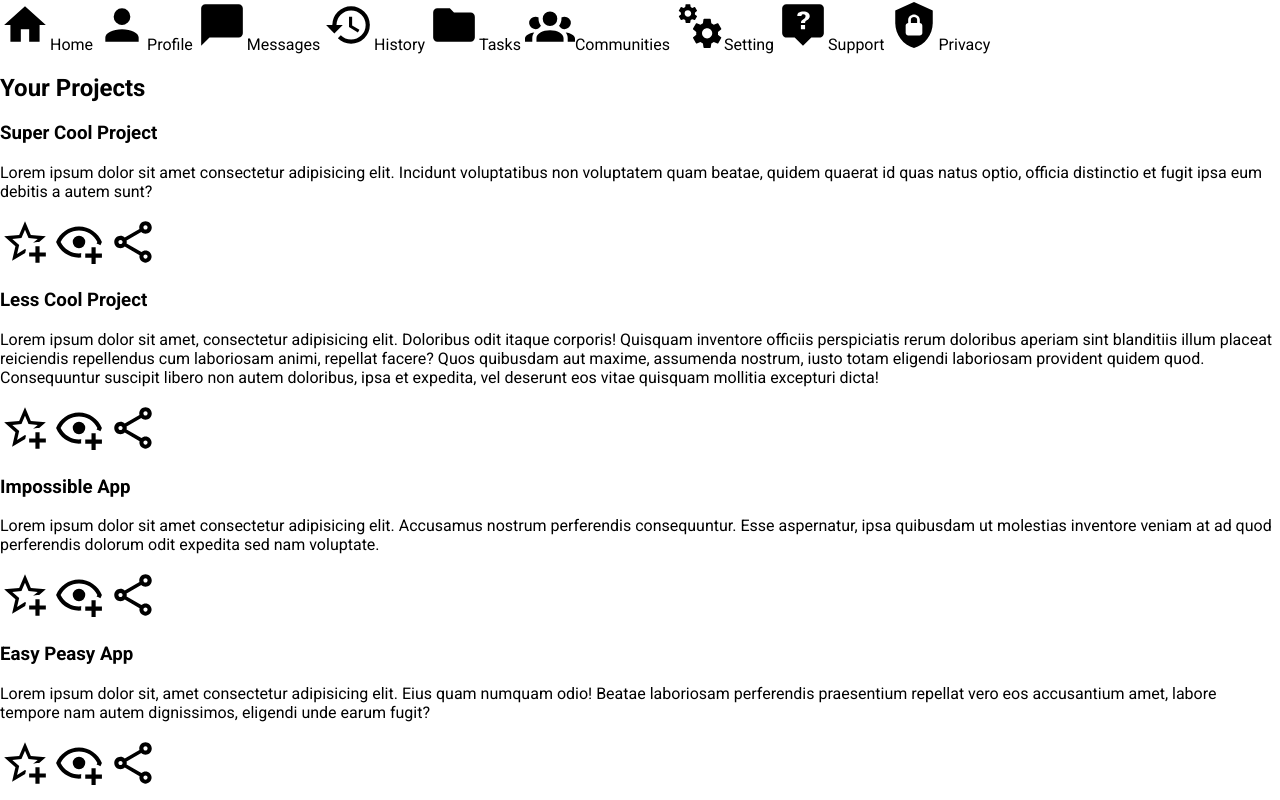
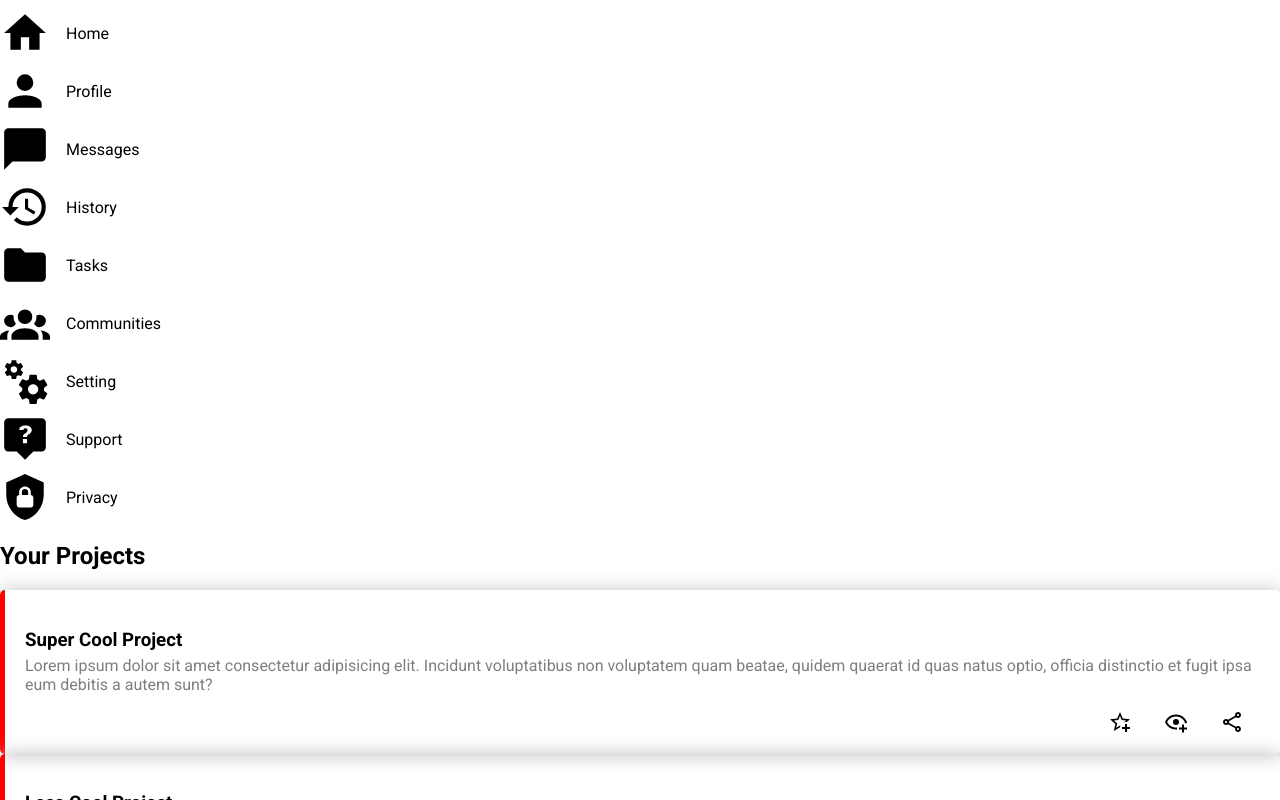
Before and after one commit to rzho17/Admin-Dashboard, a plain HTML site: page index.html in a window 1280 px wide. Shown: the part 231-1031 px from the top of the page. Drawn offline with Linux system fonts and the light colour scheme.

Commit message:
Change side bar html to better align with grid layout

```diff
--- a/index.html
+++ b/index.html
@@ -51,21 +51,38 @@
 
         <nav class="sidebar">
 
-            <div class="logo-container">
-                <img src="img/github-mark.png" alt="" class="logo">
-                <h1>Dashboard</h1>
-            </div>
-            <div class="dashboard">
-                <span><img src="img/home.svg" alt="house" class="svg">Home</span>
-                <span><img src="img/account.svg" alt="person" class="svg">Profile</span>
-                <span><img src="img/message.svg" alt="chat icon" class="svg">Messages</span>
-                <span><img src="img/history.svg" alt="clock rewind" class="svg">History</span>
-                <span><img src="img/folder.svg" alt="folder image" class="svg">Tasks</span>
-                <span><img src="img/account-group.svg" alt="multiple people" class="svg">Communities</span>
-                <span><img src="img/cogs.svg" alt="gears" class="svg">Setting</span>
-                <span><img src="img/tooltip-question.svg" alt="question mark" class="svg">Support</span>
-                <span><img src="img/shield-lock.svg" alt="shield with lock" class="svg">Privacy</span>
-            </div>
+
+            <img src="img/github-mark.png" alt="" class="logo">
+            <h1>Dashboard</h1>
+
+            <!-- <div class="dashboard"> -->
+            <img src="img/home.svg" alt="house" class="svg">
+            <span class="home">Home</span>
+
+            <img src="img/account.svg" alt="person" class="svg">
+            <span class="profile">Profile</span>
+
+            <img src="img/message.svg" alt="chat icon" class="svg">
+            <span class="messages">Messages</span>
+
+            <img src="img/history.svg" alt="clock rewind" class="svg">
+            <span class="history">History</span>
+
+            <img src="img/folder.svg" alt="folder image" class="svg">
+            <span class="tasks">Tasks</span>
+
+            <img src="img/account-group.svg" alt="multiple people" class="svg">
+            <span class="communities">Communities</span>
+
+            <img src="img/cogs.svg" alt="gears" class="svg setting">
+            <span class="setting">Setting</span>
+
+            <img src="img/tooltip-question.svg" alt="question mark support" class="svg">
+            <span class="support">Support</span>
+
+            <img src="img/shield-lock.svg" alt="shield with lock" class="svg">
+            <span class="privacy">Privacy</span>
+            <!-- </div> -->
 
         </nav>
 
--- a/styles.css
+++ b/styles.css
@@ -99,18 +99,80 @@ li:hover {
 
 nav {
     display: grid;
-    grid-template-columns: 1fr;
-}
+    grid-template-columns: .01fr 1fr;
+    /* grid-template-rows: repeat(7, 1fr) 1.5fr repeat(8, 1fr); */
 
-.dashboard li {
-    grid-row: 2 /5;
+
+    gap: .5em 1rem;
 }
 
 .logo-container {
     display: flex;
     align-items: center;
+    grid-column: 1 / 3
 }
 
 span {
-    display: inline;
+    display: flex;
+    align-items: center;
 }
+
+/* Main content */
+
+.card,
+.announcements,
+.trending {
+    display: flex;
+    flex-direction: column;
+
+    box-shadow: 1px 1px 20px rgb(190, 190, 190);
+
+    border-radius: 5px;
+    border-left: 5px solid red;
+
+    padding: 20px;
+}
+
+.card-title {
+    margin-bottom: 0;
+}
+
+.card-support {
+    display: flex;
+    justify-content: flex-end;
+}
+
+.favourites {
+    margin: 0px 1rem;
+    width: 1.5rem;
+}
+
+.description {
+    margin-top: 5px;
+    opacity: 50%;
+}
+
+/* Announcements container */
+
+.announcements,
+.trending {
+    border: none;
+}
+
+.announcements .description {
+    padding-bottom: 1rem;
+    border-bottom: 1px solid;
+}
+
+.announcements .description:last-child {
+    border-bottom: none;
+}
+
+/* Trending container */
+
+.trending {
+    display: grid;
+    grid-template-columns: .05fr 1fr;
+    align-items: center;
+    gap: 2rem 1rem;
+}
```
